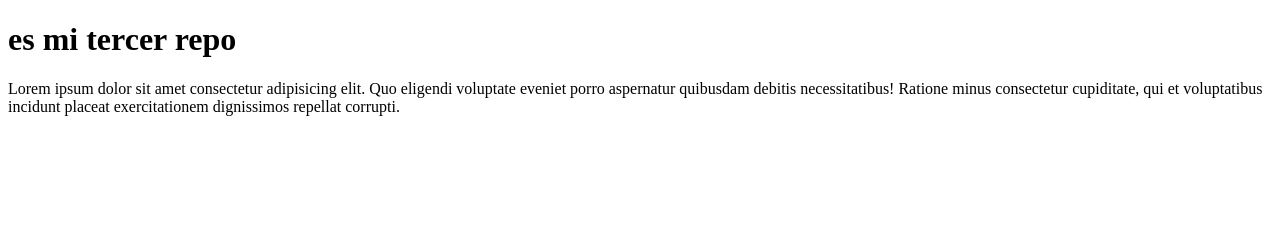
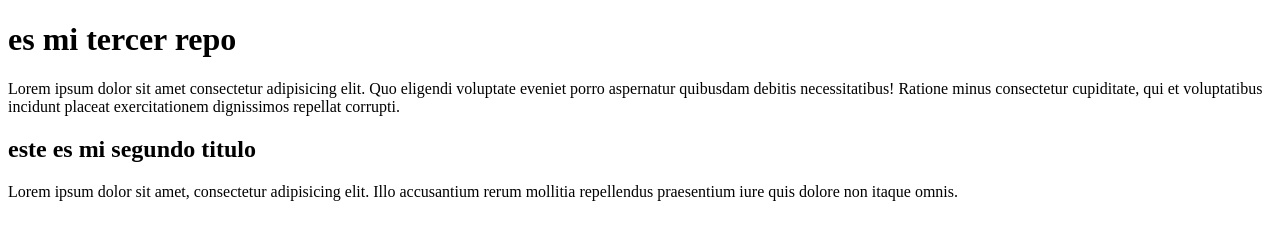
Before and after one commit to ailoxx/tercer-repo, a plain HTML site: page index.html in a window 1280 px wide. Drawn offline with Linux system fonts and the light colour scheme.

Commit message:
se agrego buevo titulo y parrafo

```diff
--- a/index.html
+++ b/index.html
@@ -14,5 +14,10 @@
       Ratione minus consectetur cupiditate, qui et voluptatibus incidunt placeat
       exercitationem dignissimos repellat corrupti.
     </p>
+    <h2>este es mi segundo titulo</h2>
+    <p>
+      Lorem ipsum dolor sit amet, consectetur adipisicing elit. Illo accusantium
+      rerum mollitia repellendus praesentium iure quis dolore non itaque omnis.
+    </p>
   </body>
 </html>
```
